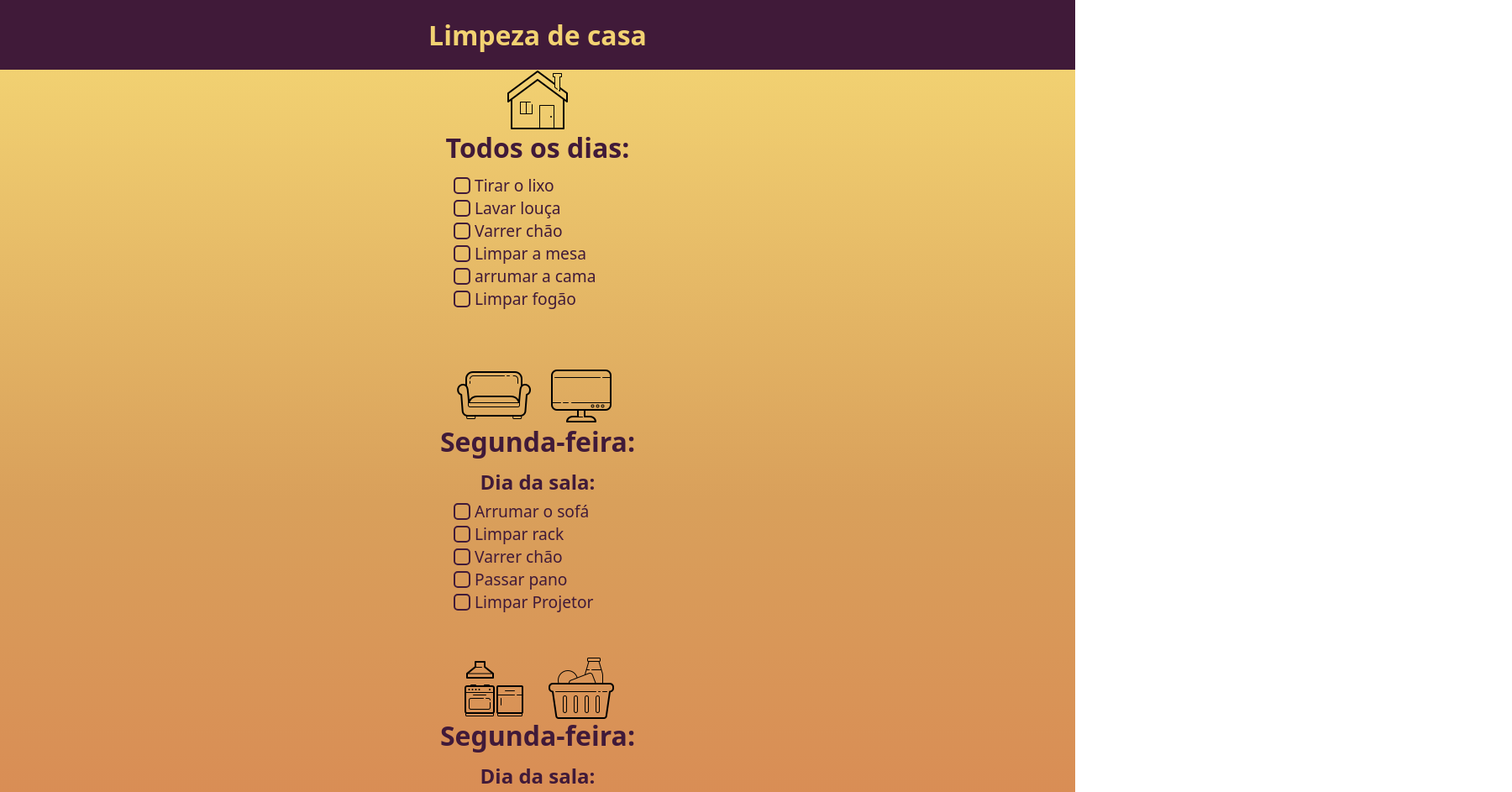
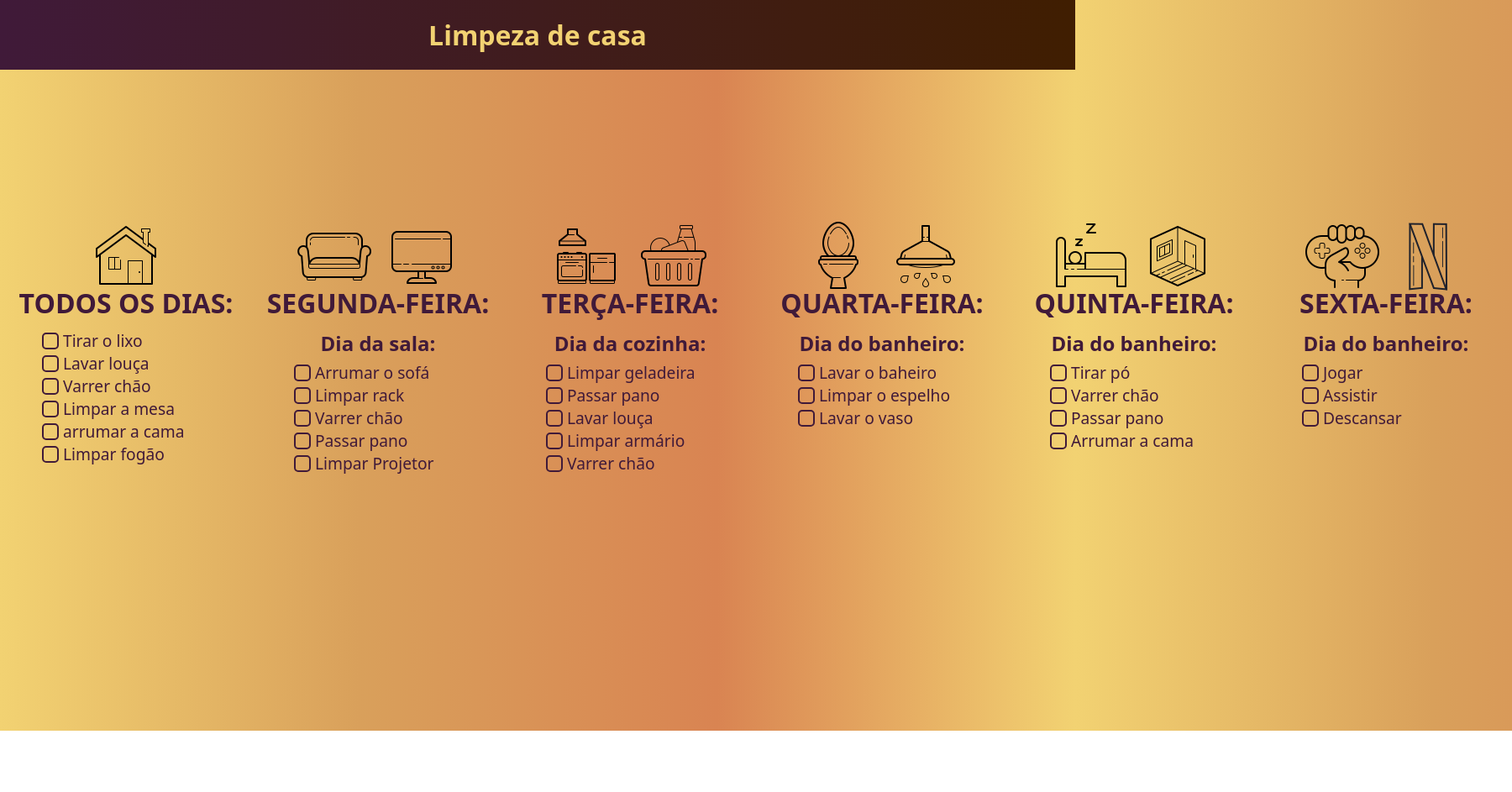
Before and after one commit to Guarana19/Projeto-listas-de-tarefas, a plain HTML site: page index.html in a window 1280 px wide. Shown: the top 943 px of the page at 84% size, 1800 px wide, since content can reach past the window. After the commit the page ends 870 px from the top, so only its background shows below. Drawn offline with Linux system fonts and the light colour scheme; a web font is replaced by a local one.

Commit message:
atualizar

```diff
--- a/estilos/style.css
+++ b/estilos/style.css
@@ -6,6 +6,10 @@
     box-sizing: border-box;
 }
 
+html, body{
+    height: 100%;
+
+}
 /*Typical device breakpoints
 -----------------------------
 Celular extra pequeno (retrato) : 320px – 480px
@@ -58,11 +62,13 @@ div.box-tarefas img{
 div.box-tarefas h2{
     font-size: 2em;
     font-family: system-ui;
+    text-transform: uppercase;
     margin-bottom: 10px;
 }
 div.box-tarefas h3{
     font-size: 1.5em;
     font-family: system-ui;
+
     margin-bottom: 5px;
 }
 
@@ -85,7 +91,7 @@ input[type=checkbox]{
     cursor: pointer;
 }
 input[type="checkbox"]:checked {
-    background-color: var(--cor1); /* Cor verde ao marcar */
+    background-color: var(--cor1); /* Cor --cor1:#401A39; ao marcar */
 }
 
 input[type="checkbox"]:checked::after {
--- /dev/null
+++ b/estilos/tela-maior.css
@@ -0,0 +1,19 @@
+@charset "UTF-8";
+
+@media screen and (min-width:720px) {
+    header{
+        background-image: linear-gradient(to right, var(--cor1), var(--cor4));
+    }
+    main{
+        flex-flow: row nowrap;
+        background-image: none;
+        height: 90vh;
+        transition-duration: 2s;
+    }
+
+    html, body{
+
+        background-image: linear-gradient(to right, var(--cor2), var(--cor3), var(--cor5), var(--cor2));
+    }
+
+}
--- a/index.html
+++ b/index.html
@@ -7,6 +7,7 @@
     <link rel="preconnect" href="https://fonts.gstatic.com" crossorigin>
     <link href="https://fonts.googleapis.com/css2?family=DynaPuff:wght@400..700&display=swap" rel="stylesheet">
     <link rel="stylesheet" href="estilos/style.css">
+    <link rel="stylesheet" href="estilos/tela-maior.css">
     <title>Lista de tarefas de casa</title>
 </head>
 <body>
@@ -42,8 +43,8 @@
 
         <div class="box-tarefas">
             <img src="imagens/icons8-cozinha-100.png" alt=""> <img src="imagens/icons8-ingredientes-100.png" alt="">
-            <h2>Segunda-feira:</h2>
-            <h3>Dia da sala:</h3>
+            <h2>Terça-feira:</h2>
+            <h3>Dia da cozinha:</h3>
             <form action="" method="get">
                 <input type="checkbox" name="" id="igeladeira"><label for="igeladeira">Limpar geladeira</label><br>
                 <input type="checkbox" name="" id="ipano-cozinha"><label for="ipano-cozinha">Passar pano</label><br>
@@ -52,6 +53,40 @@
                 <input type="checkbox" name="" id="ichao-cozinha"><label for="ichao-cozinha">Varrer chão</label>
             </form>
         </div><!--box-tarefas-->
+
+        <div class="box-tarefas">
+            <img src="imagens/icons8-banheiro-100 (1).png" alt=""> <img src="imagens/icons8-banheiro-100.png" alt="">
+            <h2>Quarta-feira:</h2>
+            <h3>Dia do banheiro:</h3>
+            <form action="" method="get">
+                <input type="checkbox" name="" id="ilavar-baheiro"><label for="ilavar-baheiro">Lavar o baheiro</label><br>
+                <input type="checkbox" name="" id="iespelho"><label for="iespelho">Limpar o espelho</label><br>
+                <input type="checkbox" name="" id="ivaso"><label for="ivaso">Lavar o vaso</label><br>
+            </form>
+        </div><!--box-tarefas-->
+
+        <div class="box-tarefas">
+            <img src="imagens/icons8-dormindo-na-cama-100.png" alt=""> <img src="imagens/icons8-quarto-100.png" alt="">
+            <h2>Quinta-feira:</h2>
+            <h3>Dia do banheiro:</h3>
+            <form action="" method="get">
+                <input type="checkbox" name="" id="ipo"><label for="ipo">Tirar pó</label><br>
+                <input type="checkbox" name="" id="chao-quarto"><label for="chao-quarto">Varrer chão</label><br>
+                <input type="checkbox" name="" id="pano-quarto"><label for="pano-quarto">Passar pano</label><br>
+                <input type="checkbox" name="" id="cama"><label for="cama">Arrumar a cama</label>
+            </form>
+        </div><!--box-tarefas-->
+
+        <div class="box-tarefas">
+            <img src="imagens/icons8-jogos-100.png" alt=""> <img src="imagens/icons8-netflix-100.png" alt="">
+            <h2>Sexta-feira:</h2>
+            <h3>Dia do banheiro:</h3>
+            <form action="" method="get">
+                <input type="checkbox" name="" id="igame"><label for="igame">Jogar</label><br>
+                <input type="checkbox" name="" id="inetflix"><label for="inetflix">Assistir</label><br>
+                <input type="checkbox" name="" id="descansar"><label for="descansar">Descansar</label>
+            </form>
+        </div><!--box-tarefas-->
     </main>
 </body>
 </html>
```
Also changed, not shown: imagens/background.png (added), imagens/icons8-banheiro-100 (1).png (added), imagens/icons8-banheiro-100.png (added), imagens/icons8-dormindo-na-cama-100.png (added), imagens/icons8-jogos-100.png (added), imagens/icons8-netflix-100.png (added), imagens/icons8-quarto-100.png (added).
